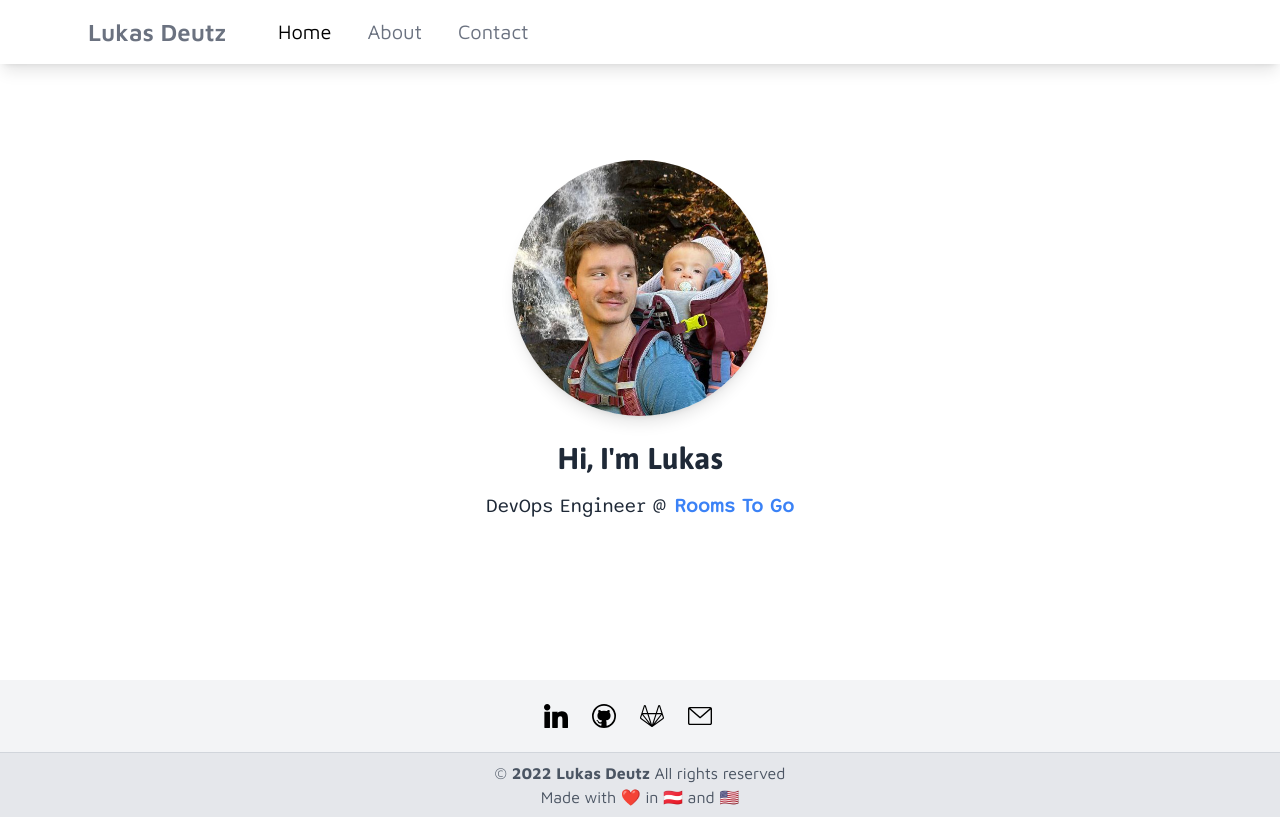
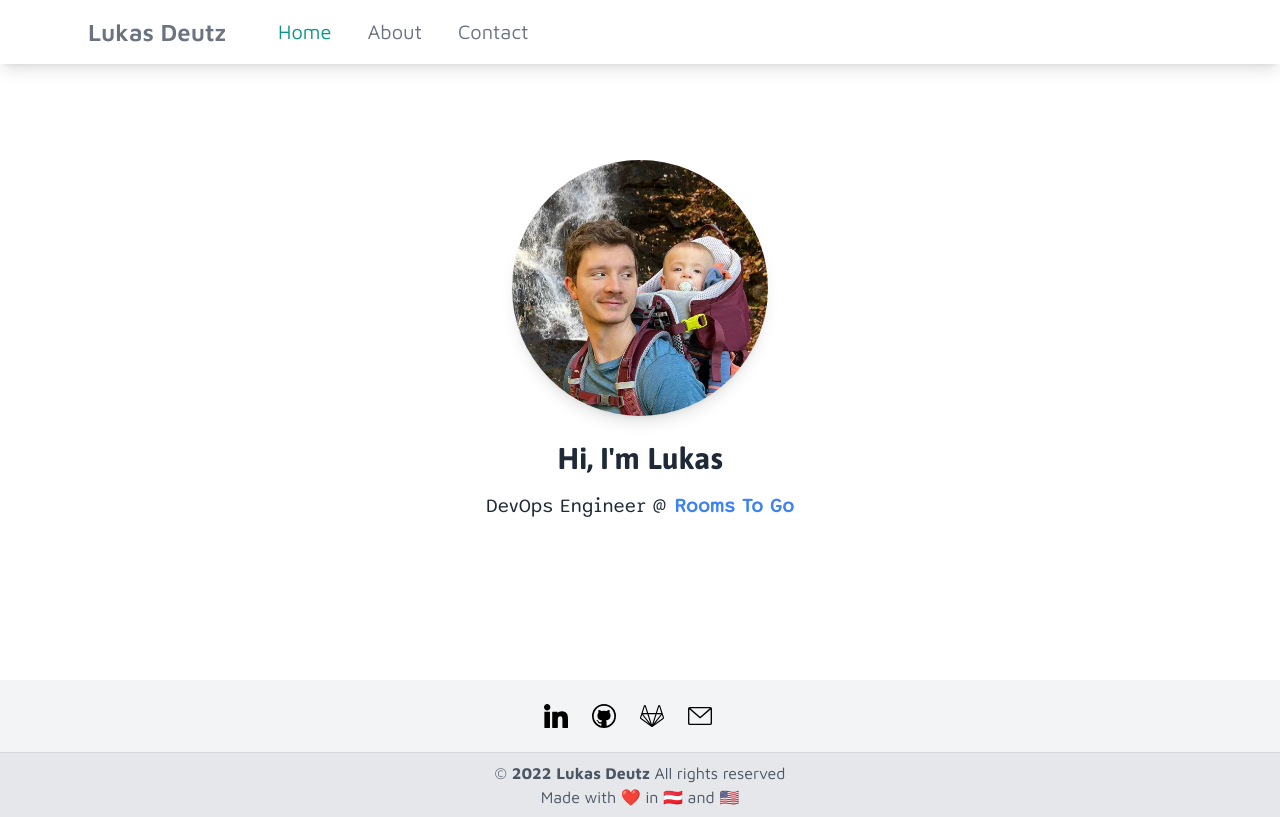
Before and after one commit to lagerfeuer/website, a Next.js app: page / in a window 1280 px wide. Built offline with nearby package versions, Linux system fonts and the light colour scheme.

Commit message:
Fix vercel errors

```diff
--- a/components/header.jsx
+++ b/components/header.jsx
@@ -47,12 +47,10 @@ export default function Header() {
                 <Link
                   key={page.href}
                   href={page.href}
-                  className={`text-xl py-4 px-4 text-${
-                    page.href === asPath ? "teal" : "gray"
-                  }-500 ${
+                  className={`text-xl py-4 px-4 ${
                     page.href === asPath
-                      ? ""
-                      : "transition duration-150 ease-in-out"
+                      ? "text-teal-600"
+                      : "text-gray-500 transition duration-150 ease-in-out"
                   }`}
                 >
                   {page.name}
@@ -84,7 +82,7 @@ export default function Header() {
       <div className={`${mobileNavbarOpen ? "" : "hidden"}`}>
         <ul className="">
           {pages.map((page) => (
-            <li>
+            <li key={page.href}>
               <Link
                 key={page.href}
                 href={page.href}
--- a/pages/index.jsx
+++ b/pages/index.jsx
@@ -1,4 +1,6 @@
 import Link from "next/link";
+import Image from "next/image";
+import profilePic from "../public/imgs/profile.jpg";
 
 function HomePage() {
   return (
@@ -8,9 +10,13 @@ function HomePage() {
           <div className="grid md:grid-cols-1 gap-x-6 lg:gap-x-12">
             <div className="lg:mb-12">
               <div className="flex justify-center mb-6">
-                <img
-                  src="/imgs/profile.jpg"
+                <Image
+                  src={profilePic}
+                  alt="Profile picture"
                   className="rounded-full shadow-lg w-64"
+                  placeholder="blur"
+                  width={64}
+                  height={64}
                 />
               </div>
               <h1 className="text-3xl font-bold mb-4">Hi, I&apos;m Lukas</h1>
```
